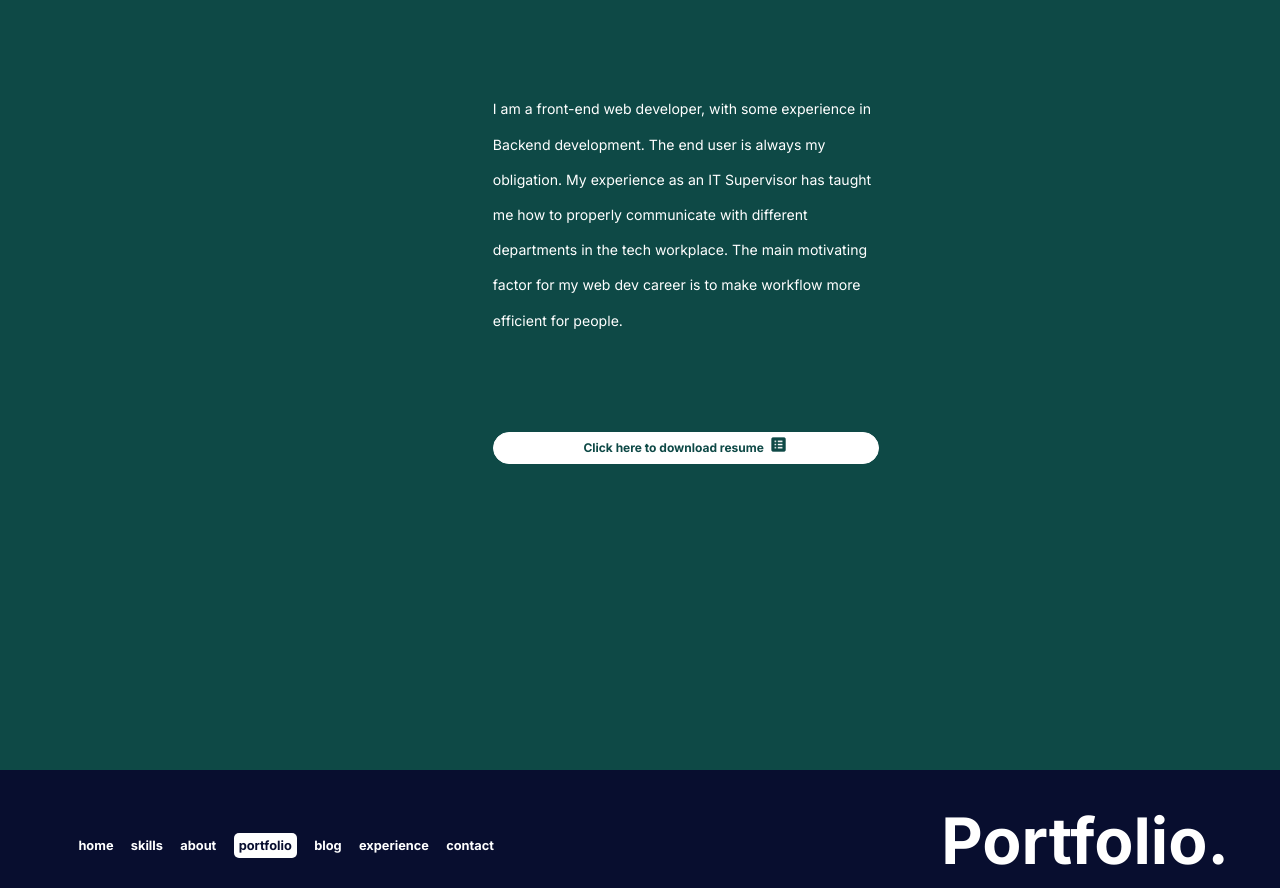
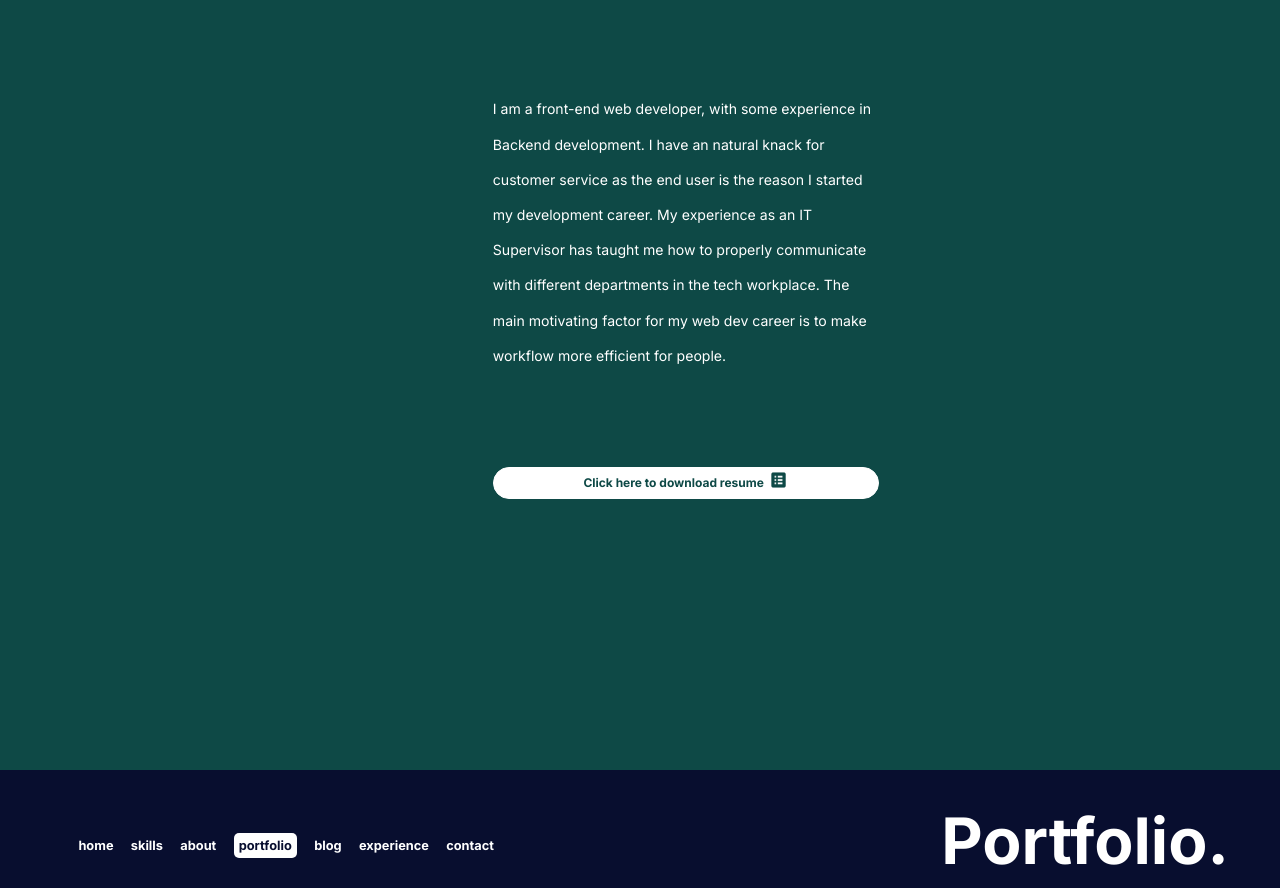
Before and after one commit to courthub74/ExpressJS-Portfolio, a website: page public/index.html in a window 1280 px wide. Shown: the part 1790-2678 px from the top of the page. Drawn offline with Linux system fonts and the light colour scheme.

Commit message:
customer service added to about

```diff
--- a/public/index.html
+++ b/public/index.html
@@ -269,7 +269,8 @@
                     <div class="infoblock">
 
                         <div class="info centers">
-                            <p>I am a front-end web developer, with some experience in Backend development.  The end user is always my obligation.
+                            <p>I am a front-end web developer, with some experience in Backend development. I have an
+                                natural knack for customer service as the end user is the reason I started my development career.
                                 My experience as an IT Supervisor has taught me how to properly communicate with different
                                 departments in the tech workplace.  The main motivating factor for my web dev career is to
                                 make workflow more efficient for people.
```
Also changed, not shown: public/img/socials/phonecall.png (added), 1 other file.
